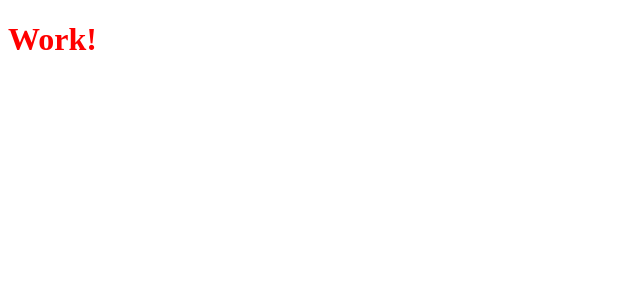
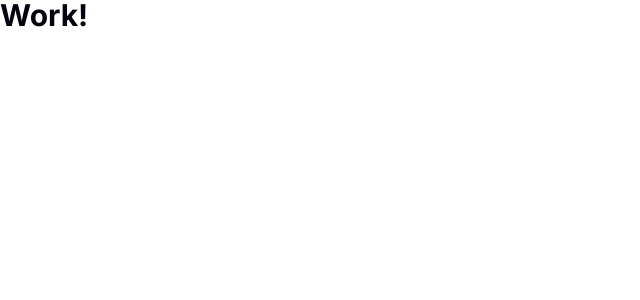
Before and after one commit to tntyyy/react-trello, a React app: page / in a window 1280 px wide. Shown: the top 300 px of the page, without its empty margins (0-640 px from the left). Built offline with nearby package versions, Linux system fonts and the light colour scheme.

Commit message:
feat: global css

```diff
--- a/src/index.scss
+++ b/src/index.scss
@@ -1,3 +1,46 @@
-h1 {
-  color: red;
+html, body, div, span, h1, h2, h3, h4, h5, h6, p,  a, img, ol, ul, li, form, footer, header, nav {
+  margin: 0;
+  padding: 0;
+  border: 0;
+  vertical-align: baseline;
 }
+
+article, aside, details, figcaption, figure,
+footer, header, hgroup, menu, nav, section {
+  display: block;
+}
+
+// css reset end
+
+// variables
+
+:root {
+  --fs-default: 15px;
+  --fs-big: 24px;
+  --fs-small: 12px;
+
+  --color-purple: rgba(101, 52, 255, 1);
+  --color-black: #050510;
+  --color-gray: #F7F7F8;
+  --color-white: #FFFFFF;
+
+  --radius: 10px;
+  --shadow: 0px 2px 8px rgba(0, 0, 0, 0.1);
+  --transition: all .1s ease-in-out;
+  --border:  1px solid #DFE5EC;
+}
+
+// variables
+
+* {
+  box-sizing: border-box;
+}
+
+body {
+  line-height: 1;
+  box-sizing: border-box;
+  font-family: 'Inter', sans-serif;
+  font-size: var(--fs-default);
+  color: var(--color-black);
+  background: var(--color-white);
+}
```
